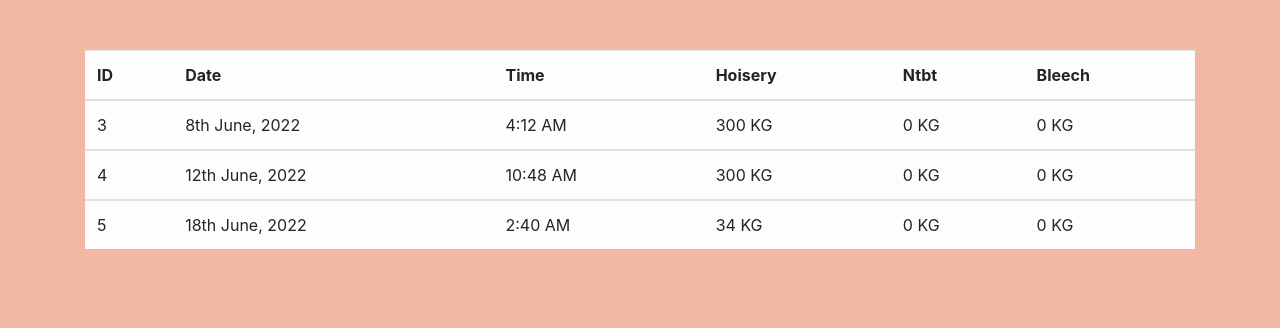
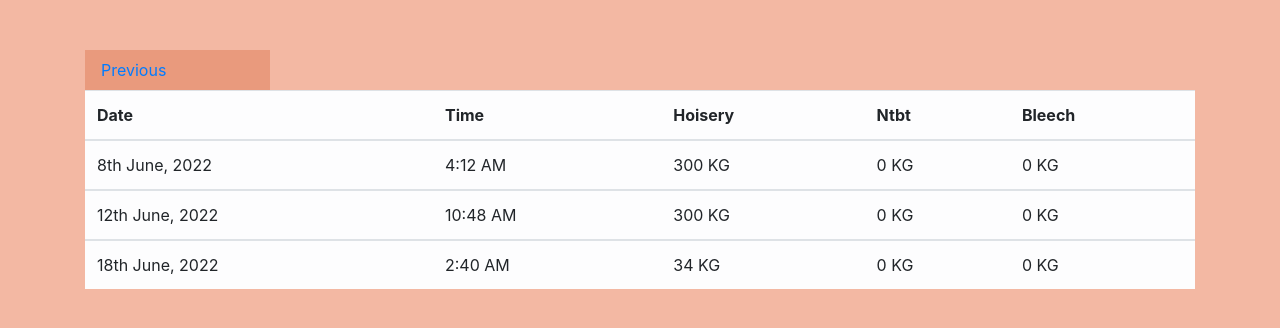
Before and after one commit to krhandmadepaper/krpapers, a PHP site: page /Home/daily_data_view.php in a window 1280 px wide. Shown: the part 71-399 px from the top of the page. Run offline with PHP 8.4, Linux system fonts and the light colour scheme; data comes from the database, SQL or seed files in the repository; some libraries are stand-ins or nearby versions.

Commit message:
daily data view design

```diff
--- a/Home/daily_data_view.php
+++ b/Home/daily_data_view.php
@@ -19,8 +19,9 @@
   <table class="table table-hover table-light">
 
             <thead>
-                <tr>
-                <th scope="col">ID</th>
+            <a style= "background-color:rgb(233,154,125);font-color:black" class="col-xl-2 nav-link previous " href="javascript:history.back()">Previous</a>
+
+            <tr>
                 <th scope="col">Date</th>
                 <th scope="col">Time</th>
                 <th scope="col">Hoisery</th>
@@ -40,7 +41,6 @@
         { ?>
                 <tr>
 
-                <td><?php echo $data["d_id"] ?></td>
                 <td><?php echo date('jS F, Y', strtotime($data["date"])); ?></td>
                 <td><?php echo date('g:i A', strtotime($data["time"] )); ?></td>
                 <td><?php echo $data["hoisery"] ?>   KG</td>
```
